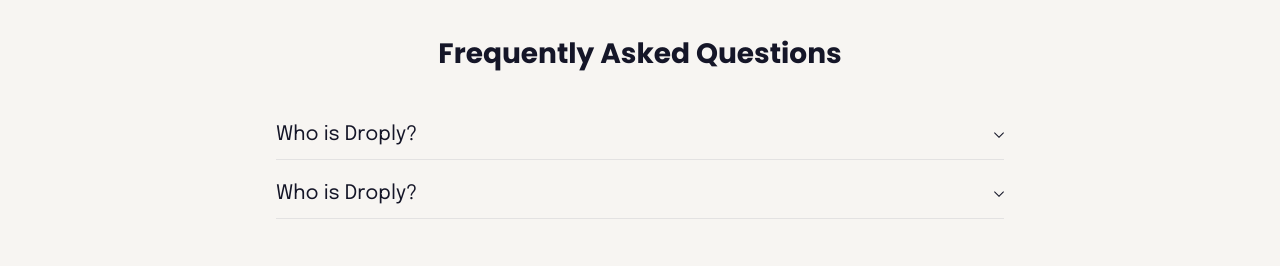
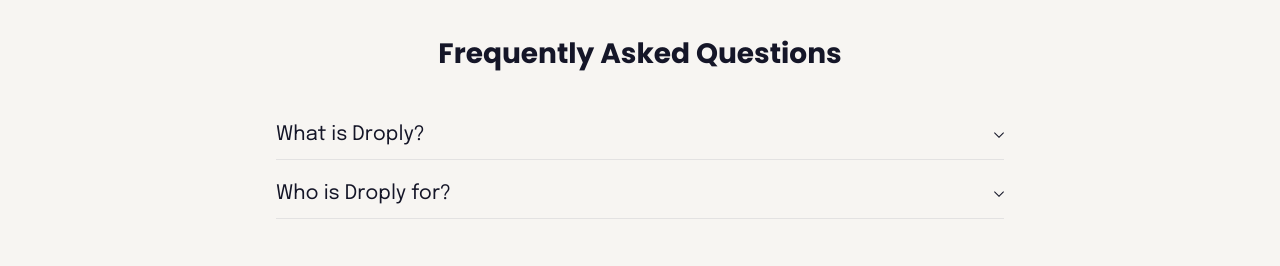
Before and after one commit to barnascript/droplyclone, a Next.js app: page / in a window 1280 px wide. Shown: the part 2880-3146 px from the top of the page. Built offline with nearby package versions, Linux system fonts and the light colour scheme.

Commit message:
dynamically fetch home page faqs

```diff
--- /dev/null
+++ b/src/components/b.js
@@ -0,0 +1,30 @@
+const data = [
+  {
+    id: 1,
+    question: "What is Droply?",
+    answer: {
+      title1:
+        "Droply is a SaaS (Software as a Service) delivery management software that helps small scale on-demand logistics service providers to work more efficiently.",
+    },
+  },
+
+  {
+    id: 2,
+    question: "Who is Droply for?",
+    answer: {
+      title1: "For merchants, you can:",
+      first: {
+        pointa: "a. Manage all your delivery requests",
+        pointb: "b. Work with drivers efficiently",
+        pointc: "c. Manage your entire business",
+      },
+      title2: "For customers, you can:",
+      second: {
+        pointy: "a. Make deliveries",
+        pointz: "b. Manage your orders",
+      },
+    },
+  },
+];
+
+export default data;
--- a/src/components/homefaq/HomeFaq.jsx
+++ b/src/components/homefaq/HomeFaq.jsx
@@ -1,15 +1,34 @@
+"use client";
+
 import styles from "./HomeFaq.module.scss";
 import { BigButton, Button, Faq } from "../../exports/mini_components";
+import data from "../../components/b";
+import { useState } from "react";
 
 const HomeFaq = () => {
+  const [faqdata, setFaqData] = useState(data);
+
   return (
     <div className={styles.wrapper}>
       <div className={`sw ${styles.container}`}>
         <h5>Frequently Asked Questions</h5>
 
         <div className={styles.faqs}>
-          <Faq question="Who is Droply?" />
-          <Faq question="Who is Droply?" />
+          {faqdata.map((datum) => (
+            <div className={styles.faq} key={datum.id}>
+              <Faq
+                question={datum.question}
+                title1={datum.answer.title1}
+                title2={datum.answer.title2}
+                pointa={datum.answer.first && datum.answer.first.pointa}
+                pointb={datum.answer.first && datum.answer.first.pointb}
+                pointc={datum.answer.first && datum.answer.first.pointc}
+                pointd={datum.answer.first && datum.answer.first.pointd}
+                pointy={datum.answer.second && datum.answer.second.pointy}
+                pointz={datum.answer.second && datum.answer.second.pointz}
+              />
+            </div>
+          ))}
         </div>
 
         <div className={styles.button}>
```
